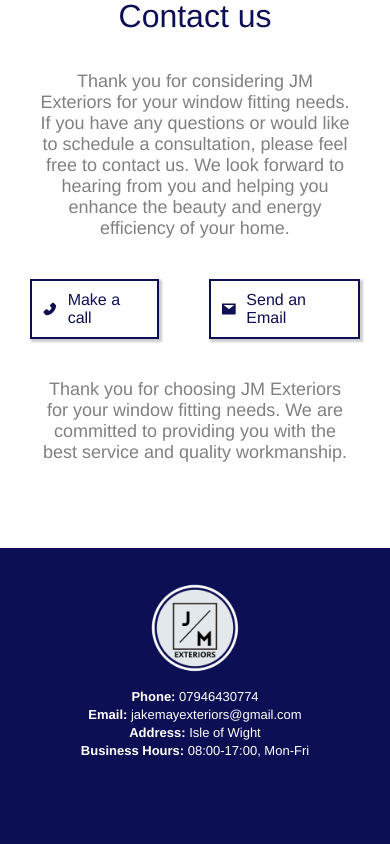
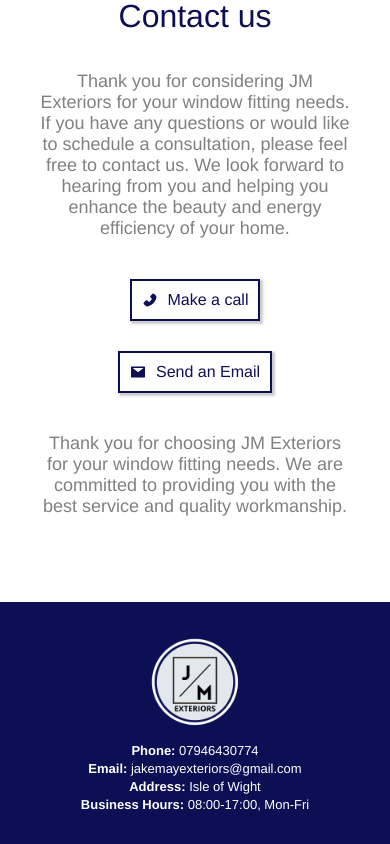
Before and after one commit to leoarthurwall/JM-Exteriors, a React (Create React App) app: page / in a window 390 px wide. Shown: the part 2970-3814 px from the top of the page. Before the commit the page ends 3760 px from the top, so only its background shows below. Built offline with nearby package versions, Linux system fonts and the light colour scheme.

Commit message:
set the buttons to display flex column when in mobile view

```diff
--- a/src/components/Contact/Contact.module.css
+++ b/src/components/Contact/Contact.module.css
@@ -41,6 +41,12 @@
   align-items: center;
   margin: 30px 0;
 }
+@media screen and (max-width: 550px) {
+  .buttonWrapper {
+    flex-direction: column;
+    gap: 30px;
+  }
+}
 
 .aText {
   background: white;
```
